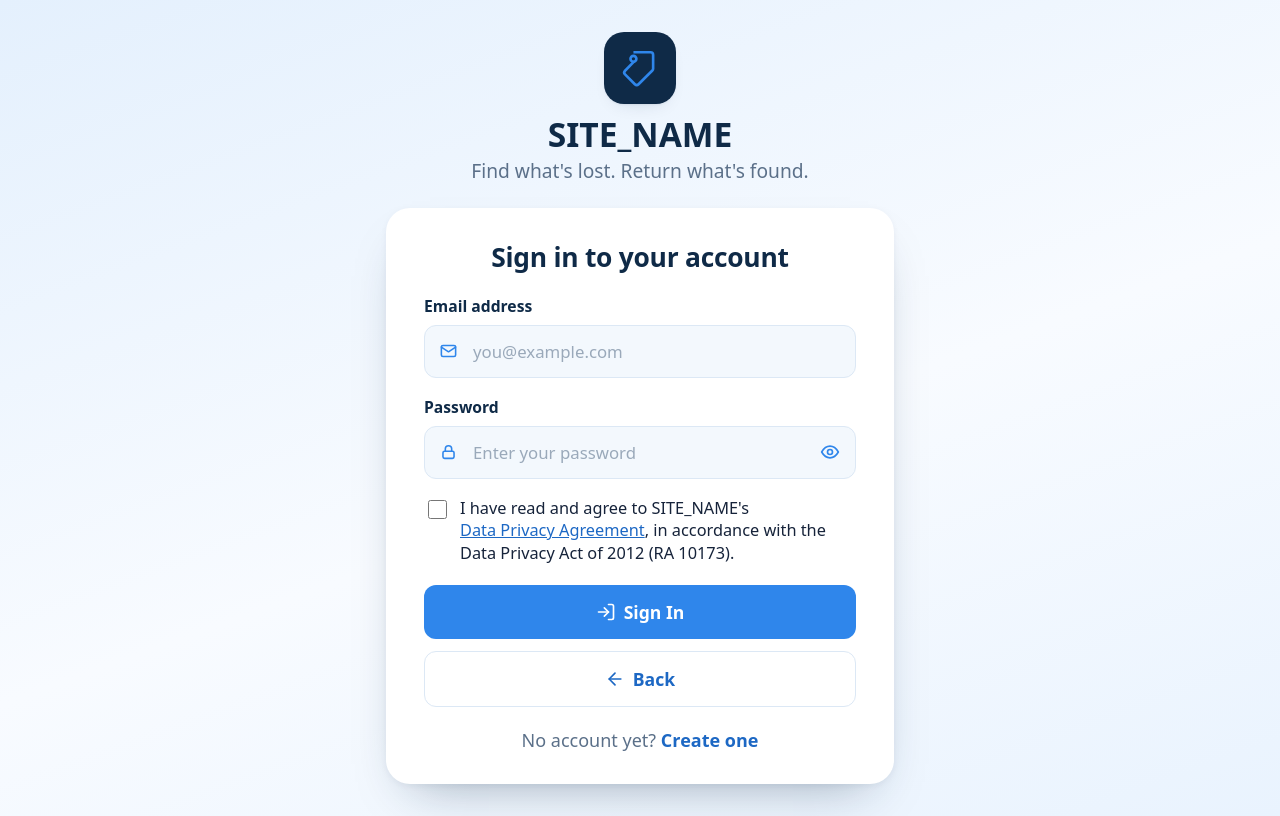
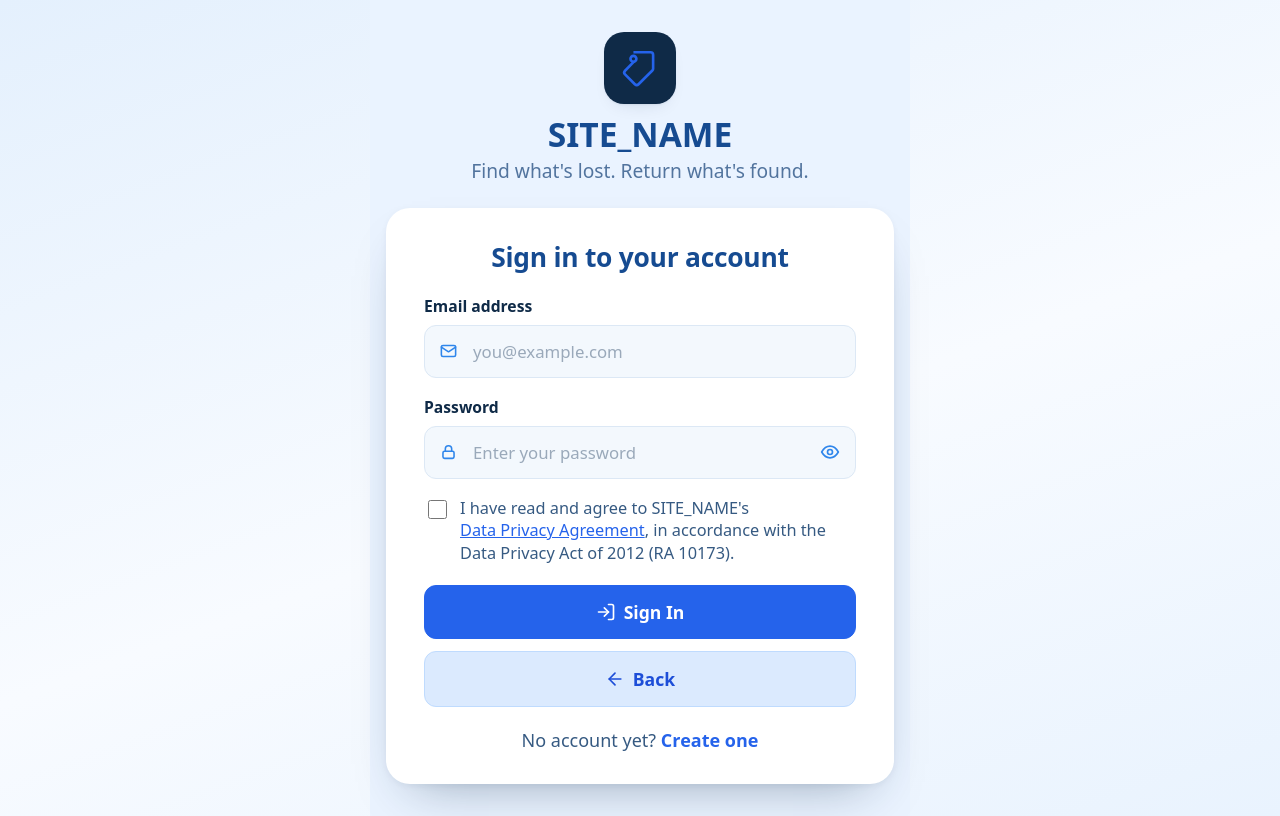
Before and after one commit to Drr25/NaduFind-LostAndFound, a PHP site: page /login.php in a window 1280 px wide. Run offline with PHP 8.4, Linux system fonts and the light colour scheme; a stand-in replaces the project's code that opens the database connection; some libraries are stand-ins or nearby versions; some web fonts are replaced.

Commit message:
change ui design of login page

```diff
--- a/login.php
+++ b/login.php
@@ -119,6 +119,7 @@ function lgField(string $id, string $name, string $type, string $label, string $
 $pageTitle = $activeTab === 'signup' ? 'Sign Up' : 'Log In';
 $bodyClass = 'page-auth';
 ?>
+
 <!DOCTYPE html>
 <html lang="en">
 <head>
@@ -130,124 +131,233 @@ $bodyClass = 'page-auth';
   <link href="https://fonts.googleapis.com/css2?family=Darker+Grotesque:wght@400;500;600;700;800&display=swap" rel="stylesheet">
   <link rel="stylesheet" href="assets/css/style.css">
 </head>
-<body class="<?= clean($bodyClass) ?>">
+
+<body class="<?= clean($bodyClass) ?>" style="background-color: #eaf3ff; color: #163b66;">
+
 <main class="container">
 
-<div class="lg-page">
+<div class="lg-page" style="background-color: #eaf3ff;">
 
-  <a class="lg-brand" href="index.php">
-    <span class="lg-logo">
+  <a class="lg-brand" href="index.php" style="color: #164b91;">
+
+    <span class="lg-logo" style="color: #2563eb;">
       <svg viewBox="0 0 32 32" fill="none" xmlns="http://www.w3.org/2000/svg" aria-hidden="true">
         <path d="M11 4h13a2 2 0 0 1 2 2v10.5a2 2 0 0 1-.6 1.4L14.9 28.4a2 2 0 0 1-2.8 0L4.6 20.9a2 2 0 0 1 0-2.8L11.6 11" stroke="currentColor" stroke-width="2" stroke-linejoin="round"/>
         <circle cx="11" cy="9" r="2.25" stroke="currentColor" stroke-width="2"/>
       </svg>
     </span>
-    <span class="lg-wordmark"><?= clean(SITE_NAME) ?></span>
-    <span class="lg-tagline">Find what's lost. Return what's found.</span>
+
+    <span class="lg-wordmark" style="color: #164b91;">
+      <?= clean(SITE_NAME) ?>
+    </span>
+
+    <span class="lg-tagline" style="color: #52749e;">
+      Find what's lost. Return what's found.
+    </span>
+
   </a>
 
-  <div class="lg-card">
+  <div class="lg-card" style="background-color: #ffffff; border-color: #bfdbfe;">
 
 <?php if ($activeTab === 'login'): ?>
+
     <!-- ================= LOG IN ================= -->
-    <h1 class="lg-title">Sign in to your account</h1>
+
+    <h1 class="lg-title" style="color: #164b91;">
+      Sign in to your account
+    </h1>
 
     <?php foreach ($loginErrors as $e): ?>
       <div class="alert alert-error" role="alert"><?= clean($e) ?></div>
     <?php endforeach; ?>
 
     <form method="POST" class="lg-form" novalidate>
+
       <input type="hidden" name="mode" value="login">
 
       <?= lgField('email', 'email', 'email', 'Email address', 'mail', 'you@example.com', $oldEmail, 'email') ?>
+
       <?= lgField('password', 'password', 'password', 'Password', 'lock', 'Enter your password', '', 'current-password') ?>
 
-      <label class="lg-check">
+      <label class="lg-check" style="color: #365a82;">
+
         <input type="checkbox" name="agree" value="1" <?= $agreedLogin ? 'checked' : '' ?>>
-        <span>I have read and agree to <?= clean(SITE_NAME) ?>'s
-          <button type="button" class="lg-link" data-open-privacy>Data Privacy Agreement</button>,
-          in accordance with the Data Privacy Act of 2012 (RA 10173).</span>
+
+        <span>
+          I have read and agree to <?= clean(SITE_NAME) ?>'s
+
+          <button type="button" class="lg-link" data-open-privacy style="color: #2563eb;">
+            Data Privacy Agreement
+          </button>,
+
+          in accordance with the Data Privacy Act of 2012 (RA 10173).
+        </span>
+
       </label>
 
       <div class="lg-actions">
-        <button type="submit" class="lg-btn lg-btn-primary"><?= lgIcon('login', 'lg-btn-icon') ?> Sign In</button>
-        <a href="index.php" class="lg-btn lg-btn-ghost"><?= lgIcon('back', 'lg-btn-icon') ?> Back</a>
+
+        <button type="submit" class="lg-btn lg-btn-primary" style="background-color: #2563eb; color: #ffffff; border-color: #2563eb;">
+          <?= lgIcon('login', 'lg-btn-icon') ?> Sign In
+        </button>
+
+        <a href="index.php" class="lg-btn lg-btn-ghost" style="background-color: #dbeafe; color: #1d4ed8; border-color: #bfdbfe;">
+          <?= lgIcon('back', 'lg-btn-icon') ?> Back
+        </a>
+
       </div>
+
     </form>
 
-    <p class="lg-switch">No account yet? <a href="login.php?tab=signup">Create one</a></p>
+    <p class="lg-switch" style="color: #365a82;">
+      No account yet?
+      <a href="login.php?tab=signup" style="color: #2563eb;">Create one</a>
+    </p>
 
 <?php else: ?>
+
     <!-- ================= SIGN UP ================= -->
-    <h1 class="lg-title">Create your account</h1>
+
+    <h1 class="lg-title" style="color: #164b91;">
+      Create your account
+    </h1>
 
     <?php foreach ($registerErrors as $e): ?>
       <div class="alert alert-error" role="alert"><?= clean($e) ?></div>
     <?php endforeach; ?>
 
     <form method="POST" class="lg-form" novalidate>
+
       <input type="hidden" name="mode" value="register">
 
       <?= lgField('full_name', 'full_name', 'text', 'Full name', 'user', 'Juan Dela Cruz', $old['full_name'], 'name') ?>
+
       <?= lgField('reg_email', 'email', 'email', 'Email address', 'mail', 'you@example.com', $old['email'], 'email') ?>
+
       <?= lgField('phone', 'phone', 'tel', 'Phone number (optional)', 'phone', '09XX XXX XXXX', $old['phone'], 'tel') ?>
+
       <?= lgField('reg_password', 'password', 'password', 'Password', 'lock', 'At least 6 characters', '', 'new-password') ?>
+
       <?= lgField('confirm_password', 'confirm_password', 'password', 'Confirm password', 'lock', 'Re-enter your password', '', 'new-password') ?>
 
-      <label class="lg-check">
+      <label class="lg-check" style="color: #365a82;">
+
         <input type="checkbox" name="agree" value="1" <?= $agreedRegister ? 'checked' : '' ?>>
-        <span>I have read and agree to <?= clean(SITE_NAME) ?>'s
-          <button type="button" class="lg-link" data-open-privacy>Data Privacy Agreement</button>,
-          in accordance with the Data Privacy Act of 2012 (RA 10173).</span>
+
+        <span>
+          I have read and agree to <?= clean(SITE_NAME) ?>'s
+
+          <button type="button" class="lg-link" data-open-privacy style="color: #2563eb;">
+            Data Privacy Agreement
+          </button>,
+
+          in accordance with the Data Privacy Act of 2012 (RA 10173).
+        </span>
+
       </label>
 
       <div class="lg-actions">
-        <button type="submit" class="lg-btn lg-btn-primary"><?= lgIcon('userplus', 'lg-btn-icon') ?> Create Account</button>
-        <a href="index.php" class="lg-btn lg-btn-ghost"><?= lgIcon('back', 'lg-btn-icon') ?> Back</a>
+
+        <button type="submit" class="lg-btn lg-btn-primary" style="background-color: #2563eb; color: #ffffff; border-color: #2563eb;">
+          <?= lgIcon('userplus', 'lg-btn-icon') ?> Create Account
+        </button>
+
+        <a href="index.php" class="lg-btn lg-btn-ghost" style="background-color: #dbeafe; color: #1d4ed8; border-color: #bfdbfe;">
+          <?= lgIcon('back', 'lg-btn-icon') ?> Back
+        </a>
+
       </div>
+
     </form>
 
-    <p class="lg-switch">Already registered? <a href="login.php?tab=login">Sign in</a></p>
+    <p class="lg-switch" style="color: #365a82;">
+      Already registered?
+      <a href="login.php?tab=login" style="color: #2563eb;">Sign in</a>
+    </p>
+
 <?php endif; ?>
 
   </div>
 </div>
 
+
 <?php
 /* SAMPLE TEXT: review and edit this so it matches how your system really handles personal data
    (who can see it, how long it is kept, etc.) before going live. */
 ?>
+
 <dialog id="privacyDialog" class="lg-dialog" aria-labelledby="privacyTitle">
-  <div class="lg-dialog-inner">
-    <h2 id="privacyTitle">Data Privacy Agreement</h2>
-    <p>In accordance with the Data Privacy Act of 2012 (RA 10173), <?= clean(SITE_NAME) ?> collects and processes the following information:</p>
+
+  <div class="lg-dialog-inner" style="background-color: #ffffff; color: #163b66; border-color: #bfdbfe;">
+
+    <h2 id="privacyTitle" style="color: #164b91;">
+      Data Privacy Agreement
+    </h2>
+
+    <p>
+      In accordance with the Data Privacy Act of 2012 (RA 10173), <?= clean(SITE_NAME) ?> collects and processes the following information:
+    </p>
+
     <ul>
       <li>Your name, email address, and optional phone number, used to run your account and contact you about reports and claims.</li>
+
       <li>The item details, photos, and proof-of-ownership information you submit when reporting or claiming an item.</li>
     </ul>
-    <p>This information is used only to post and verify lost-and-found items and to return them to their owners. It is accessible to authorized administrators and is not sold or shared with outside parties. You may ask an administrator to correct or delete your data at any time.</p>
-    <form method="dialog"><button class="lg-btn lg-btn-primary">I understand</button></form>
+
+    <p>
+      This information is used only to post and verify lost-and-found items and to return them to their owners. It is accessible to authorized administrators and is not sold or shared with outside parties. You may ask an administrator to correct or delete your data at any time.
+    </p>
+
+    <form method="dialog">
+
+      <button class="lg-btn lg-btn-primary" style="background-color: #2563eb; color: #ffffff; border-color: #2563eb;">
+        I understand
+      </button>
+
+    </form>
+
   </div>
+
 </dialog>
+
 
 <script>
 (function () {
+
   // Show / hide password
   document.querySelectorAll('[data-toggle-password]').forEach(function (btn) {
+
     btn.addEventListener('click', function () {
+
       var input = document.getElementById(btn.getAttribute('data-toggle-password'));
+
       var show = input.type === 'password';
+
       input.type = show ? 'text' : 'password';
+
       btn.classList.toggle('is-on', show);
+
       btn.setAttribute('aria-pressed', show ? 'true' : 'false');
+
       btn.setAttribute('aria-label', show ? 'Hide password' : 'Show password');
+
     });
+
   });
+
   // Privacy agreement dialog
   var dlg = document.getElementById('privacyDialog');
+
   document.querySelectorAll('[data-open-privacy]').forEach(function (b) {
-    b.addEventListener('click', function () { if (dlg && dlg.showModal) dlg.showModal(); });
+
+    b.addEventListener('click', function () {
+
+      if (dlg && dlg.showModal) dlg.showModal();
+
+    });
+
   });
+
 })();
 </script>
 
```
